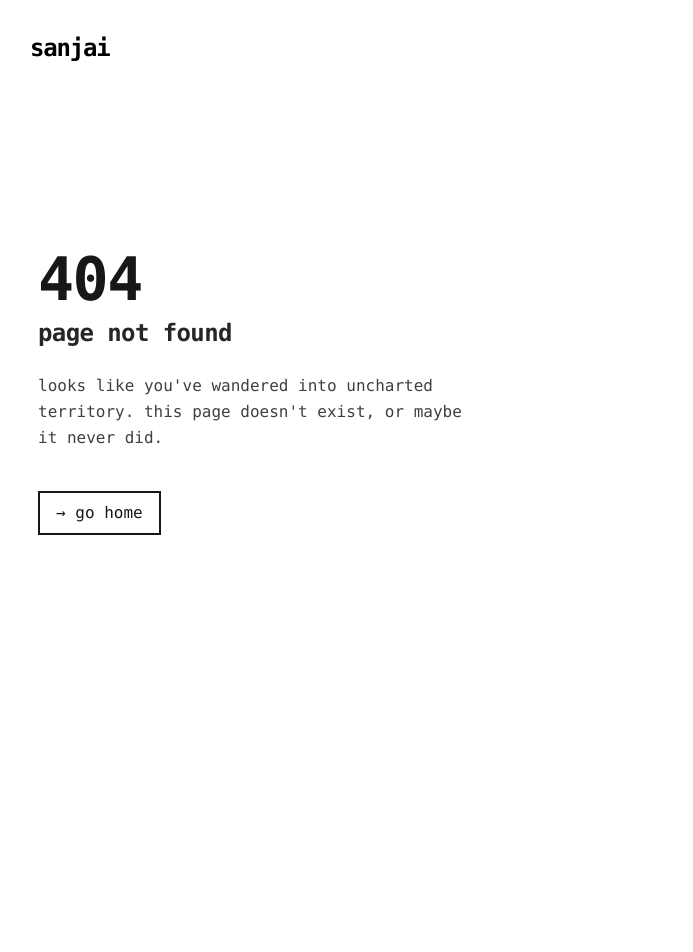
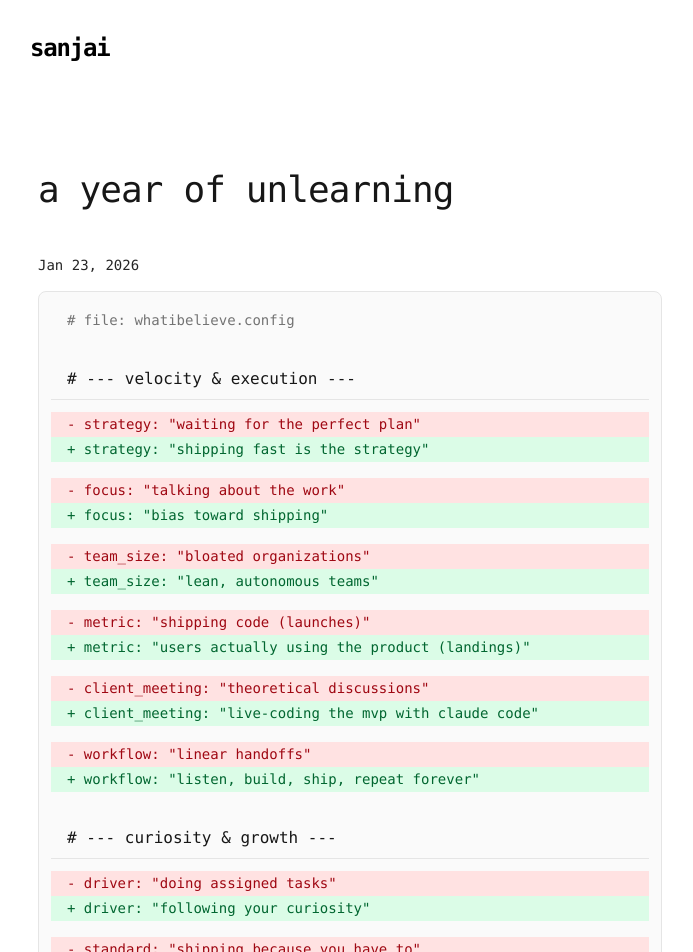
Before and after one commit to sanjaibalajee/portfolio, a Next.js app: page /blog/a-year-of-unlearning in a window 1280 px wide. Before the commit this address had no page. Shown: the top 952 px of the page, without its empty margins (290-983 px from the left). Before the commit the page ends 800 px from the top, so only its background shows below. Built offline with nearby package versions, Linux system fonts and the light colour scheme.

Commit message:
add content

```diff
--- /dev/null
+++ b/app/blog/(post)/a-year-of-unlearning/page.mdx
@@ -0,0 +1,106 @@
+export const metadata = {
+  title: 'a year of unlearning',
+  description: 'a diff of the beliefs I\'ve upgraded, deleted, and rewritten over the past year',
+  openGraph: {
+    title: 'a year of unlearning',
+    description: 'a diff of the beliefs I\'ve upgraded, deleted, and rewritten over the past year',
+  }
+}
+
+# a year of unlearning
+
+<p className="text-sm text-neutral-600 dark:text-neutral-400 -mt-4 mb-6">Jan 23, 2026</p>
+
+<DiffBlock>{`# file: whatibelieve.config
+
+# --- velocity & execution ---
+
+- strategy: "waiting for the perfect plan"
++ strategy: "shipping fast is the strategy"
+
+- focus: "talking about the work"
++ focus: "bias toward shipping"
+
+- team_size: "bloated organizations"
++ team_size: "lean, autonomous teams"
+
+- metric: "shipping code (launches)"
++ metric: "users actually using the product (landings)"
+
+- client_meeting: "theoretical discussions"
++ client_meeting: "live-coding the mvp with claude code"
+
+- workflow: "linear handoffs"
++ workflow: "listen, build, ship, repeat forever"
+
+# --- curiosity & growth ---
+
+- driver: "doing assigned tasks"
++ driver: "following your curiosity"
+
+- standard: "shipping because you have to"
++ standard: "shipping only what excites you"
+
+- limit: "career ceiling"
++ limit: "unlimited potential"
+
+- talent: "innate talent"
++ talent: "grit + compounding (1% / day)"
+
+- balance: "work-life balance"
++ balance: "passion + boundaries"
+
+# --- truth & communication ---
+
+- feedback: "polite fiction"
++ feedback: "ruthless truth seeking"
+
+- conviction: "stubbornness"
++ conviction: "strong opinions, loosely held"
+
+- decision_making: "relying on gut feeling"
++ decision_making: "write it down (clear writing = clear thinking)"
+
+- data: "dashboards"
++ data: "anecdata + collective truth"
+
+- marketing: "webinars"
++ marketing: "education"
+
+# --- people & hiring ---
+
+- authority: "job titles"
++ authority: "influence"
+
+- management: "delegating only"
++ management: "doing the work + delegating"
+
+- hiring_decision: "maybe"
++ hiring_decision: "hell yes or no"
+
+- evaluation: "current skill"
++ evaluation: "growth potential"
+
+- hiring_test: "can i manage them?"
++ hiring_test: "would i work for them someday? (mark's principle)"
+
+- conflict: "taking it personally"
++ conflict: "assuming good intent"
+
+# --- 100x leverage ---
+
+- code_volume: "pride in lines written"
++ code_volume: "pride in lines deleted (code is liability)"
+
+- complexity: "clever architecture"
++ complexity: "boring solutions"
+
+- automation: "doing it manually twice"
++ automation: "scripting it forever"
+
+- focus: "optimizing the technology"
++ focus: "solving the actual business problem"
+
+- responsibility: "it works on my machine"
++ responsibility: "it works while i sleep"
+`}</DiffBlock>
--- a/app/blog/(post)/layout.tsx
+++ b/app/blog/(post)/layout.tsx
@@ -1,4 +1,5 @@
 import { Footer } from "@/components/footer"
+import Link from "next/link"
 
 export default function BlogLayout({
   children,
@@ -11,6 +12,14 @@ export default function BlogLayout({
         <article className="prose prose-neutral dark:prose-invert max-w-none prose-headings:mb-2">
           {children}
         </article>
+        <div className="mt-12 pt-6 border-t border-neutral-200 dark:border-neutral-800">
+          <Link
+            href="/guestbook"
+            className="text-neutral-600 dark:text-neutral-400 hover:text-neutral-900 dark:hover:text-neutral-100 transition-colors"
+          >
+            sign my guestbook →
+          </Link>
+        </div>
       </div>
       <Footer />
     </div>
--- a/app/blog/blogposts.json
+++ b/app/blog/blogposts.json
@@ -1,8 +1,14 @@
 {
   "posts": [
+    {
+      "slug": "a-year-of-unlearning",
+      "date": "Jan 23, 2026",
+      "title": "a year of unlearning"
+    },
     {
       "slug": "sidequestmaxxing-my-way-back",
       "date": "Oct 27, 2025",
       "title": "sidequestmaxxing my way back"
-    }  ]
+    }
+  ]
 }
--- /dev/null
+++ b/app/blog/components/diff-block.tsx
@@ -0,0 +1,40 @@
+'use client'
+
+interface DiffBlockProps {
+  children: string
+}
+
+export function DiffBlock({ children }: DiffBlockProps) {
+  const lines = children.trim().split('\n')
+
+  return (
+    <pre className="bg-neutral-50 dark:bg-neutral-900 rounded-lg overflow-x-auto mb-4 text-sm font-mono border border-neutral-200 dark:border-neutral-800 py-2">
+      <code>
+        {lines.map((line, i) => {
+          let className = 'block px-4 py-0.5 '
+
+          if (line.startsWith('+') && !line.startsWith('+++')) {
+            className += 'bg-green-100 dark:bg-green-950 text-green-800 dark:text-green-300 mb-4'
+          } else if (line.startsWith('-') && !line.startsWith('---')) {
+            className += 'bg-red-100 dark:bg-red-950 text-red-800 dark:text-red-300'
+          } else if (line.startsWith('# ---')) {
+            className += 'text-neutral-900 dark:text-neutral-100 font-semibold mt-8 mb-3 text-base border-b border-neutral-200 dark:border-neutral-700 pb-2'
+          } else if (line.startsWith('#')) {
+            className += 'text-neutral-500 dark:text-neutral-400 mt-2 mb-1'
+          } else {
+            className += 'text-neutral-700 dark:text-neutral-300'
+          }
+
+          // Skip empty lines since we're adding margins
+          if (line.trim() === '') return null
+
+          return (
+            <span key={i} className={className}>
+              {line}
+            </span>
+          )
+        })}
+      </code>
+    </pre>
+  )
+}
--- a/mdx-components.tsx
+++ b/mdx-components.tsx
@@ -1,11 +1,13 @@
 import type { MDXComponents } from 'mdx/types'
 import { Tweet } from '@/app/blog/components/tweet'
 import { Gallery } from '@/app/blog/components/gallery'
+import { DiffBlock } from '@/app/blog/components/diff-block'
 
 export function useMDXComponents(components: MDXComponents): MDXComponents {
   return {
     Tweet,
     Gallery,
+    DiffBlock,
     h1: ({ children }) => (
       <h1 className="font-semibold text-3xl mb-8 tracking-tight text-neutral-900 dark:text-neutral-100">
         {children}
```
Also changed, not shown: 1 other file (tests, documents, lock files or other folders).
